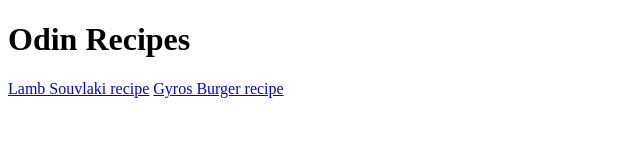
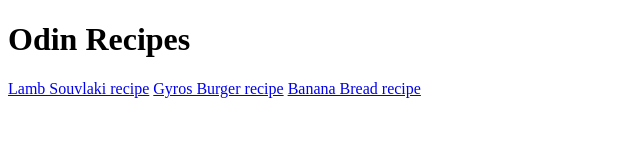
Before and after one commit to MarcoG7/odin-recipes, a plain HTML site: page index.html in a window 1280 px wide. Shown: the whole page, without its empty margins (0-640 px from the left). Drawn offline with Linux system fonts and the light colour scheme.

Commit message:
Add third recipe link

```diff
--- a/index.html
+++ b/index.html
@@ -10,5 +10,6 @@
         <h1>Odin Recipes</h1>
         <a href="./recipes/lamb_souvlaki.html">Lamb Souvlaki recipe</a>
         <a href="./recipes/gyros_burger.html">Gyros Burger recipe</a>
+        <a href="./recipes/banana_bread.html">Banana Bread recipe</a>
     </body>
 </html>
```
